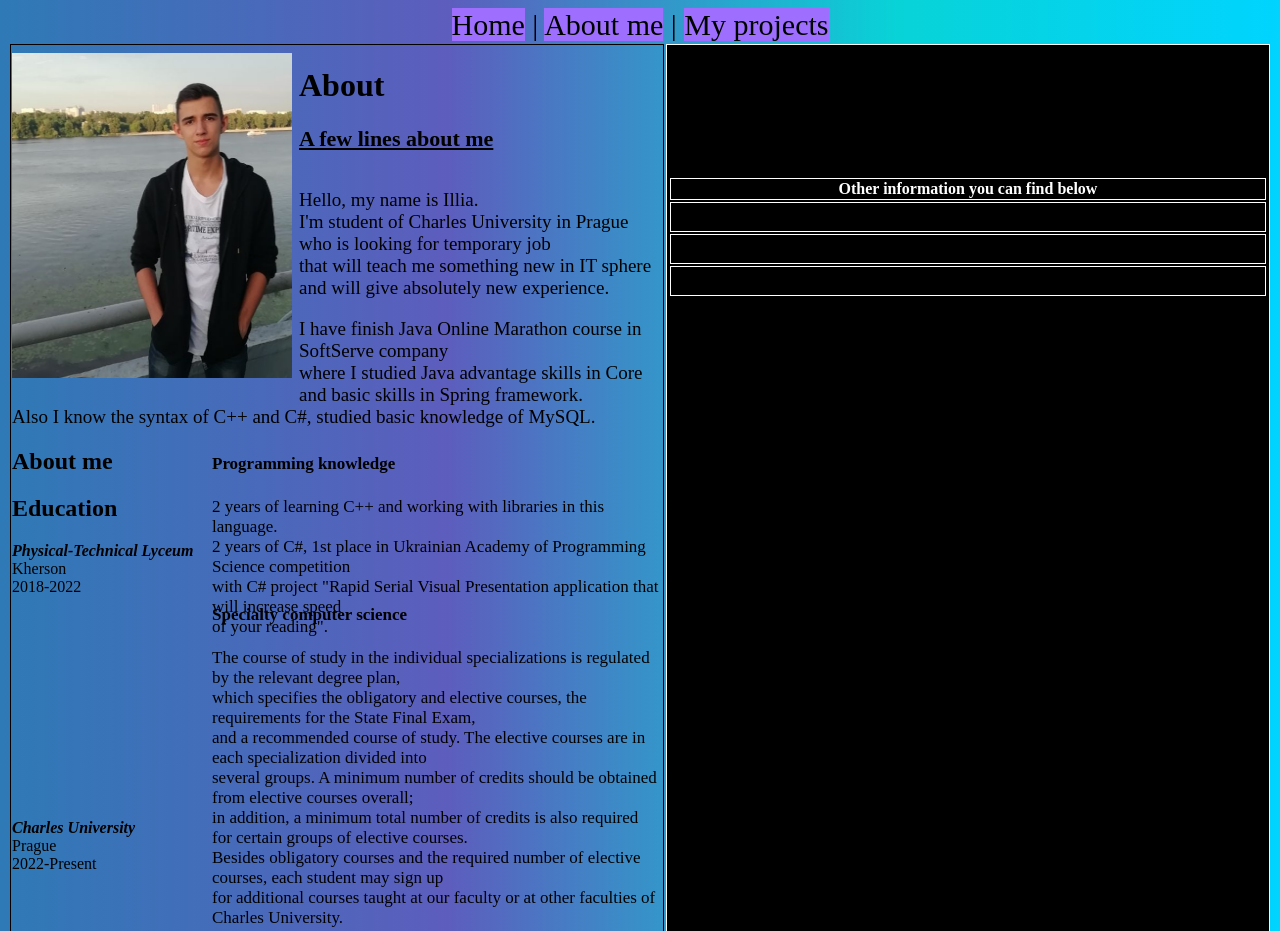
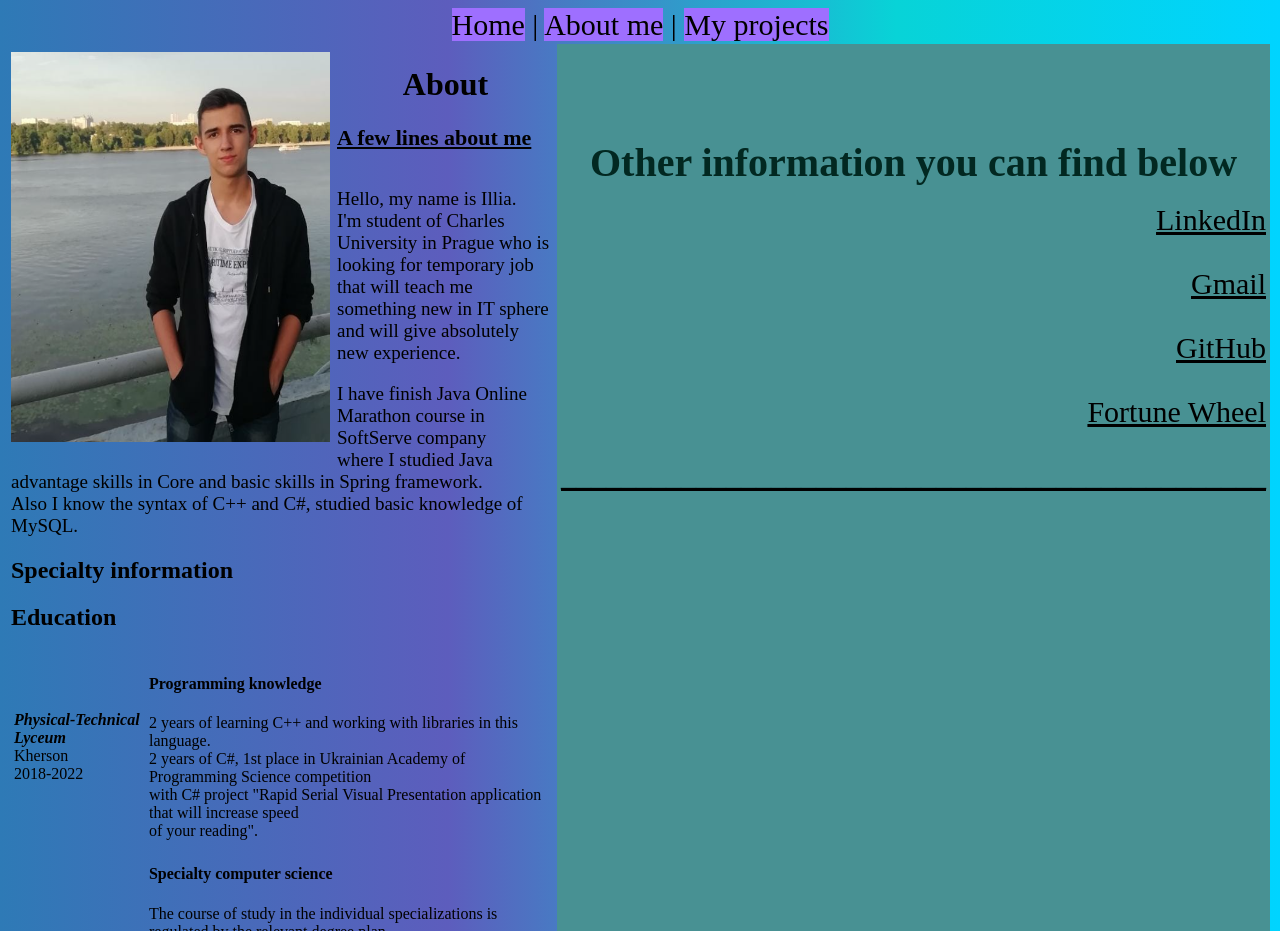
Before and after one commit to Eramcheg/My-web, a plain HTML site: page About_me.html in a window 1280 px wide. Shown: the top 931 px of the page. Drawn offline with Linux system fonts and the light colour scheme.

Commit message:
It works

```diff
--- a/About_me.html
+++ b/About_me.html
@@ -5,8 +5,8 @@
     <link rel="stylesheet" type="text/css" href="main.css">
     <title>Illia Salohub</title>
 </head>
-<body class="body" id="kl">
-<div class="hyperlinks">
+<body class="body" >
+<div class="hyperlinks" >
     <a href="index.html">Home</a> |
     <a href="About_me.html">About me</a> |
     <a href="My_Projects.html">My projects</a>
@@ -14,13 +14,18 @@
 <table>
     <tr>
         <td>
-<img src="MyPhoto.png" width="280" height="325" class="leftimg" alt="Me">
+<img src="MyPhoto.png" width="319" height="390" class="leftimg" alt="Me">
 
-    <h1>About</h1>
+    <h1 class="about">About</h1>
+<div id="TestId">
+
+
 <div class="text1">
    <b> A few lines about me </b>
 </div>
+</div>
 <br>
+
 <div class="text2">
     <p>Hello, my name is Illia.
     <br>
@@ -41,11 +46,13 @@
 <div class="alignn">
 
 <article>
-    <h1>
-        About me
-    </h1>
+    <h1>Specialty information</h1>
     <section>
         <h2> Education</h2>
+    <table>
+
+    <tr>
+         <td>
                 <div class="textSection">
                     <b> <em>Physical-Technical Lyceum</em> </b>
                     <br>
@@ -53,6 +60,8 @@
                     <br>
                     2018-2022
                 </div>
+        </td>
+            <td>
                 <div class="textPTL">
                     <h4>Programming knowledge</h4>
                     2 years of learning C++ and working with libraries in this language. <br>
@@ -60,7 +69,12 @@
                     with C# project "Rapid Serial Visual Presentation application that will increase speed<br>
                     of your reading".
                 </div>
-        <br>
+            </td>
+
+    </tr>
+    <tr>
+
+            <td>
                 <div class="textSection">
                     <b> <em>Charles University</em> </b>
                     <br>
@@ -68,7 +82,10 @@
                     <br>
                     2022-Present
                 </div>
-        <div class="textPTL">
+            </td>
+            <td>
+
+                <div class="textPTL" id="kl">
                     <h4>Specialty computer science</h4>
                     The course of study in the individual specializations is regulated by the relevant degree plan,<br>
                     which specifies the obligatory and elective courses, the requirements for the State Final Exam,<br>
@@ -78,29 +95,20 @@
                     Besides obligatory courses and the required number of elective courses, each student may sign up<br>
                     for additional courses taught at our faculty or at other faculties of Charles University.
                 </div>
+
+            </td>
+
+    </tr>
+    </table>
     </section>
-    <section>
-        <!--<h3>Моё имя Патрик Бейтман, мне 27</h3>-->
-    </section>
-
 </article>
-
-<!--<h3>Меня зовут Вита Скаллета</h3>-->
-<!--<h4>Я джедай, такой же каким был мой отец</h4>-->
-<!--<h5>Я Кира Йошикаге, мне 33 года</h5>-->
-<!--<h6> Я цыган и мне 33</h6>-->
-<!--<h7> Его имя роберт полсон</h7>-->
-<!--<h8> Просто Я Кира</h8>-->
-<!--<h9> Say my name</h9>-->
-<!--<h10> Я Бог - тупое ты сое</h10>-->
-<!--<h11> Моя главная профессия - повар</h11>-->
 
 </div>
         </td>
         <td class="back" id="back">
             <table class="table1">
                 <tr>
-                    <th class="th1">
+                    <th class="h1">
                         Other information you can find below
                     </th>
 
@@ -112,12 +120,22 @@
                 </tr>
                 <tr>
                     <td class="td1">
-                        <a href="https://www.linkedin.com/in/%D0%B8%D0%BB%D1%8C%D1%8F-%D1%81%D0%B0%D0%BB%D0%BE%D0%B3%D1%83%D0%B1-191b8a248/">Gmail</a>
+                        <a href="https://mail.google.com/mail/u/0/#inbox">Gmail</a>
                     </td>
                 </tr>
                 <tr>
                     <td class="td1">
-                        <a href="https://www.linkedin.com/in/%D0%B8%D0%BB%D1%8C%D1%8F-%D1%81%D0%B0%D0%BB%D0%BE%D0%B3%D1%83%D0%B1-191b8a248/">LinkedIn</a>
+                        <a href="https://github.com/">GitHub</a>
+                    </td>
+                </tr>
+                <tr>
+                    <td class="td1">
+                        <a href="http://e114608.hostde26.fornex.host/wheel/">Fortune Wheel</a>
+                    </td>
+                </tr>
+                <tr>
+                    <td class="td1">
+                        _______________________________________________
                     </td>
                 </tr>
 
--- a/main.css
+++ b/main.css
@@ -1,8 +1,10 @@
 .hyperlinks{
     text-align: center;
     font-size: 30px;
+}
 
-
+.about{
+    text-align: center;
 }
 
 body{
@@ -36,17 +38,16 @@ div a {
 .text2{
     font-size: 19px;
 }
-.textPTL{
+.text2 > p{
+    color: black;
+}
+/*.textPTL{*/
 
-    font-size: 17px;
-    margin-left: 200px;
-    transform: translateY(-90%);
-}
-.table,td,tr,th{
+/*    font-size: 17px;*/
+/*    margin-left: 200px;*/
+/*    transform: translateY(-90%);*/
+/*}*/
 
-    border: 1px solid;
-
-}
 a{
     color: black;
 }
@@ -83,21 +84,31 @@ a:link { text-decoration: none; }
     font-size: 30px;
 }
 .back{
-    background: black;
+    background: #489193;
 
     color: #fff;
 }
 .table1{
-    width: 600px;
+    width: 700px;
 }
 .table1{
-    transform: translateY(-395px    );
+    transform: translateY(-280px    );
 }
 
-#kl{
+#TestId .text1{
+    color: black;
+}
+.td1{
+    font-size: 30px;
+    color: black;
+    text-align: right;
+    text-decoration: underline;
+    line-height: 60px;
+}
+td{
 
 }
-.td1{
-    font-size: 23px;
-    color: white;
+.h1{
+    font-size: 40px;
+    color: #022821;
 }
--- /dev/null
+++ b/projects.css
@@ -0,0 +1,5 @@
+.table,td,tr,th{
+
+    border: 1px solid;
+
+}
```
Also changed, not shown: My_Projects.html (+2 -0 lines). Lines whose indentation alone changed are shown as unchanged.
